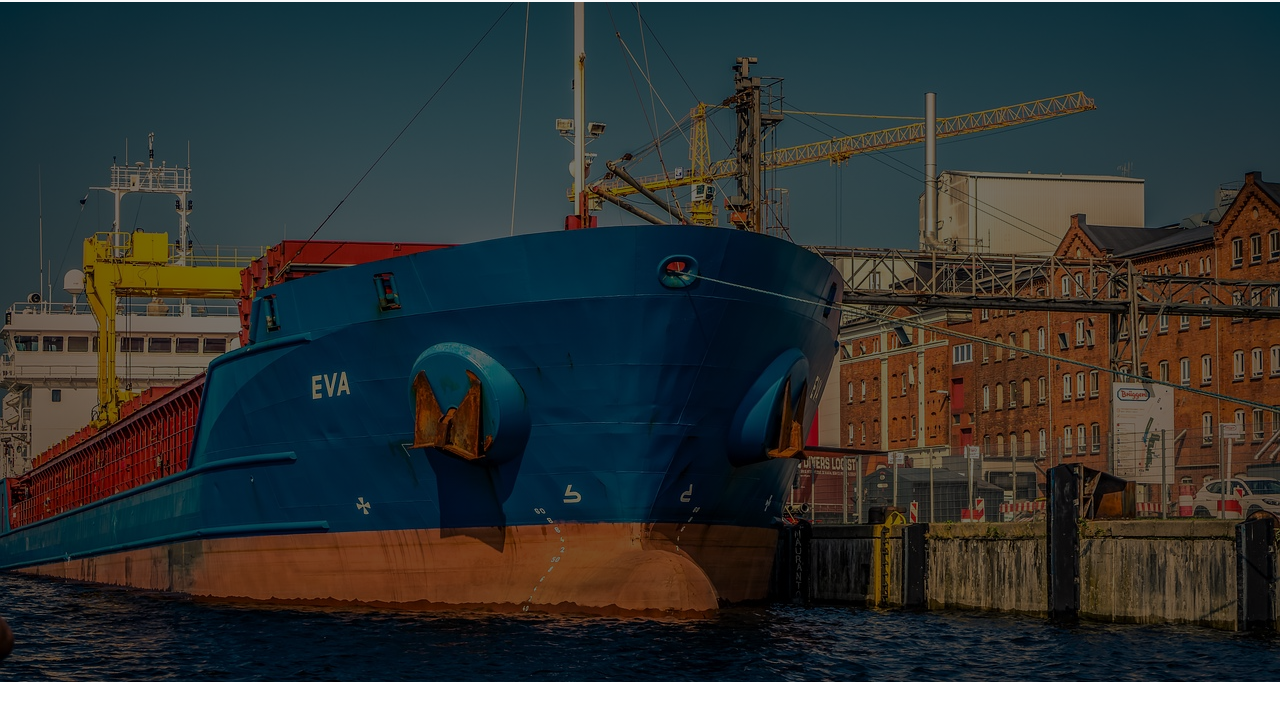
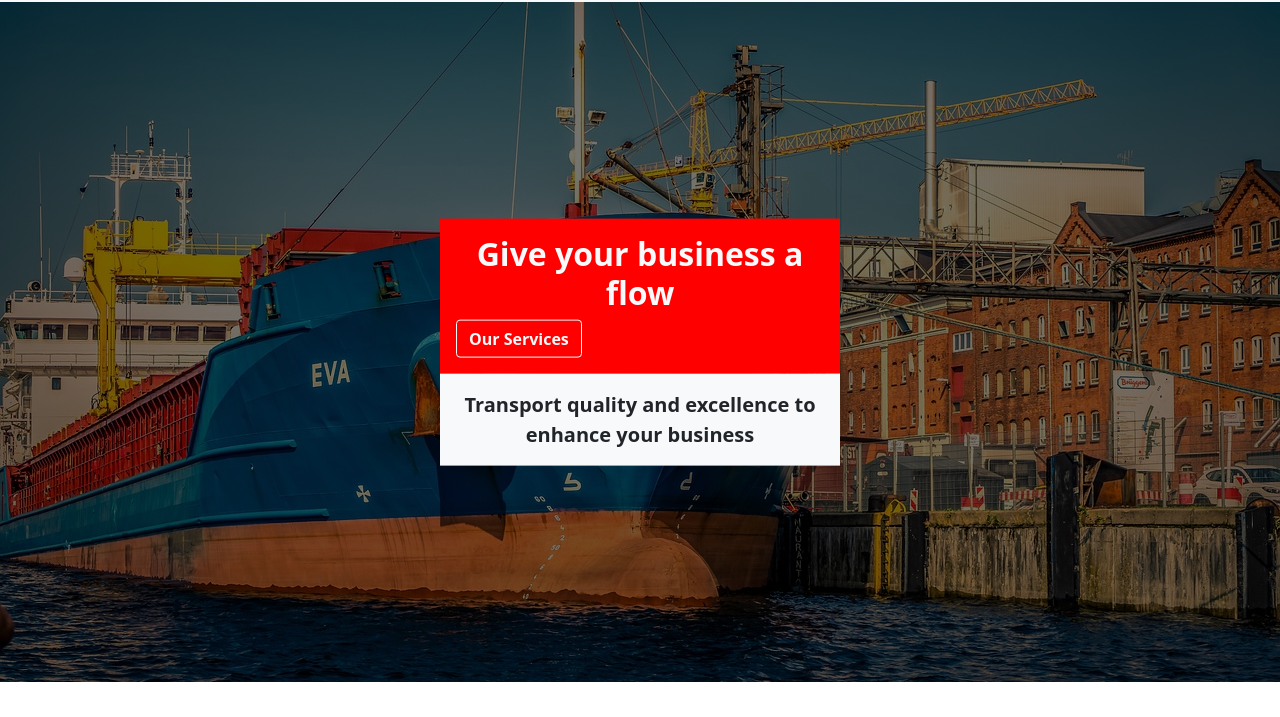
Before and after one commit to Johnpaulabraham/GX-Express-Logistics, a plain HTML site: page index.html in a window 1280 px wide. Shown: the part 83-800 px from the top of the page. Drawn offline with nearby package versions, Linux system fonts and the light colour scheme.

Commit message:
added more

```diff
--- a/index.html
+++ b/index.html
@@ -29,7 +29,7 @@
     </title>
   </head>
   <body>
-    <nav class="navbar navbar-expand-lg navbar-light bg-light">
+    <nav class="navbar navbar-expand-lg navbar-light bg-light d-flex justify-content-center align-items-center" >
       <div class="container-fluid">
         <a class="navbar-brand" href="#">
           <img
@@ -99,7 +99,7 @@
       </div>
     </nav>
 
-    <div
+    <div class="position-relative"
       style="
         background-image: linear-gradient(
             to bottom,
@@ -109,21 +109,26 @@
           url(./images/Hero.jpg);
         width: 100%;
         height: 85vh;
-        background-position: center;
+        background-position: 50% 80%;
         background-repeat: no-repeat;
         background-size: cover;">
 
-        <!-- <div class="divs" style="display: flex; width: 45%; height: 40vh;">
-            <div class="red mx-auto" style="width: 40%; height: 100%; background-color: red;">
-                <h1 class="text-light">Give your business a flow</h1>
-                <button type="button" class="btn btn-transparent">Our Services</button>
+
+        <!-- card div -->
+          <div class="position-absolute top-50 start-50 translate-middle" style="width: 25rem;">
+            <div class="card-body" style="background-color: rgb(255, 0, 0);">
+              <h2 class="card-title  text-light fw-bold text-center">Give your business a flow</h2>
+              <a href="#" class="btn btn-outline-light fw-bold">Our Services</a>
             </div>
-            <div class="white" style="width: 60%; height: 100%; background-color: white;">
 
+            <div class="card-body bg-light">
+              <p class="card-text fs-5 text fw-bold text-center">Transport quality and excellence to enhance your business</p>
             </div>
-        </div> -->
+          </div>
 
     </div>
+
+
 
 
     <script
```
Also changed, not shown: Prototype Design 2.PNG (deleted), Prototype Design.PNG (deleted).
